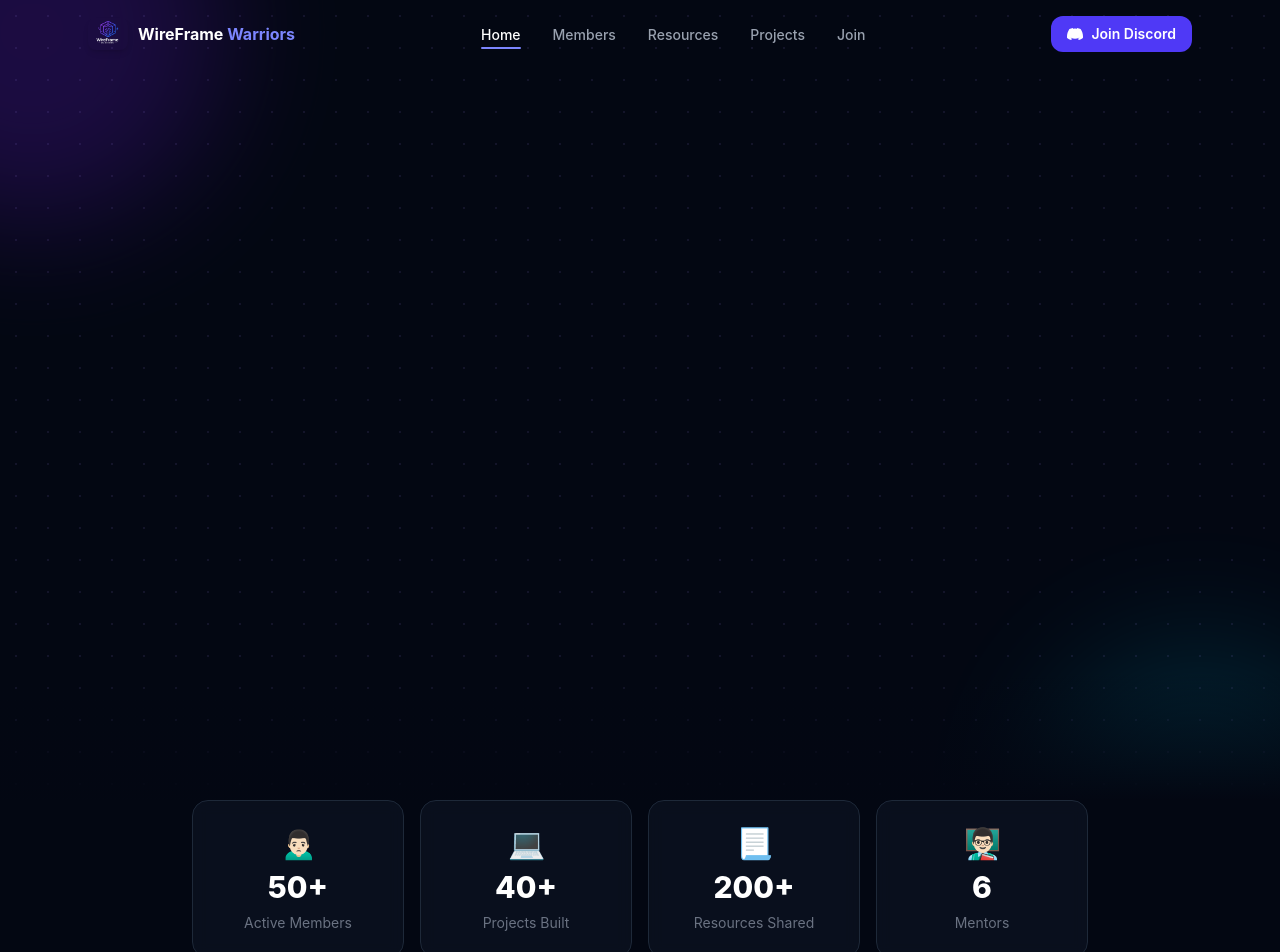
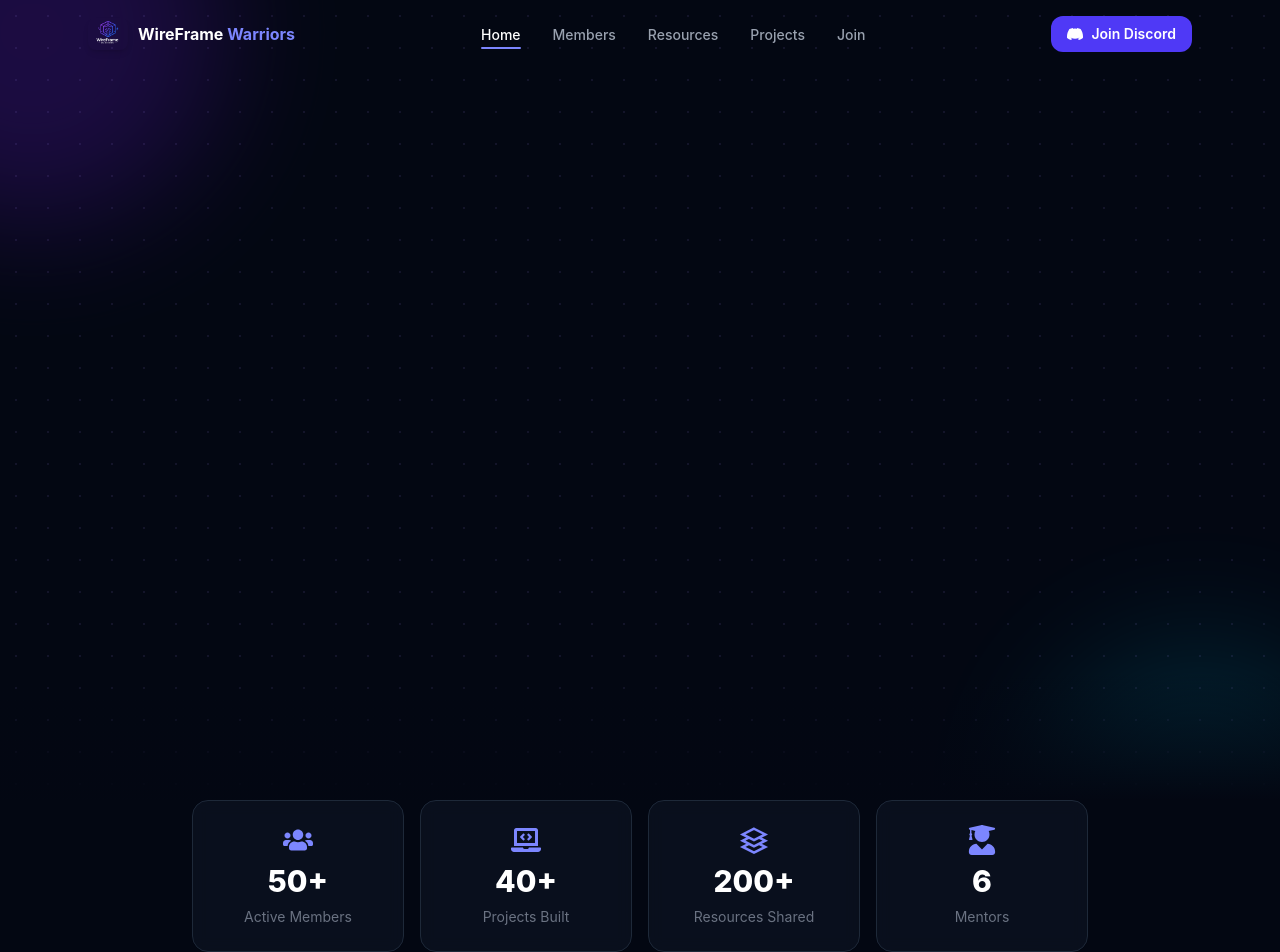
Before and after one commit to HasibCoderLab/WireFrame, a React (Vite) app: page / in a window 1280 px wide. Shown: the top 952 px of the page. Built offline with nearby package versions, Linux system fonts and the light colour scheme.

Commit message:
update icons

```diff
--- a/src/components/home/AboutSection.jsx
+++ b/src/components/home/AboutSection.jsx
@@ -9,6 +9,7 @@ import {
   FaLaptopCode,
   FaUsers,
 } from "react-icons/fa";
+import { FaUserGraduate } from "react-icons/fa";
 
 const FEATURES = [
   {
@@ -24,7 +25,7 @@ const FEATURES = [
       "Real projects বানিয়ে শেখো। Portfolio তৈরি হয়, আর practically কী শিখলে সেটা বোঝা যায়।",
   },
   {
-    icon: FaUsers,
+    icon: FaUserGraduate,
     title: "Mentor Support",
     description:
       "৬ জন experienced mentor সবসময় available। যেকোনো সমস্যায় Discord এ জিজ্ঞেস করো।",
--- a/src/components/home/HeroSection.jsx
+++ b/src/components/home/HeroSection.jsx
@@ -136,7 +136,7 @@ function LiveBadge() {
         <span className="relative inline-flex h-2 w-2 rounded-full bg-violet-400" />
       </span>
       <span className="text-sm font-medium tracking-wide text-violet-300">
-        WireFrame Warriors — Active Community
+        WireFrame Warriors  Active Community
       </span>
     </motion.div>
   );
--- a/src/components/home/StatsBar.jsx
+++ b/src/components/home/StatsBar.jsx
@@ -18,7 +18,10 @@ export default function StatsBar() {
         }}
         className="mx-auto grid max-w-4xl grid-cols-2 gap-4 sm:grid-cols-4"
       >
-        {communityStats.map((stat, i) => (
+        {communityStats.map((stat, i) => {
+          const Icon = stat.icon;
+
+          return (
             <motion.div
               key={stat.id}
               variants={fadeUp}
@@ -35,15 +38,21 @@ export default function StatsBar() {
         hover:border-gray-700
       "
             >
-            <span className="text-3xl" role="img" aria-label={stat.label}>
-              {stat.icon}
-            </span>
+              <Icon
+                className="text-3xl text-indigo-400"
+                aria-hidden="true"
+              />
+
               <span className="text-3xl font-extrabold text-white">
                 {stat.value}
               </span>
-            <span className="text-sm text-gray-500">{stat.label}</span>
+
+              <span className="text-sm text-gray-500">
+                {stat.label}
+              </span>
             </motion.div>
-        ))}
+          );
+        })}
       </motion.div>
     </section>
   );
--- a/src/data/members.js
+++ b/src/data/members.js
@@ -1,3 +1,12 @@
+import { RiUserCommunityFill } from "react-icons/ri";
+import { GrResources } from "react-icons/gr";
+import { FaUserGraduate } from "react-icons/fa";
+
+import {
+  FaBullseye,
+  FaLaptopCode,
+  FaUsers
+} from "react-icons/fa";
 export const mentors = [
   {
     id: 1,
@@ -56,8 +65,28 @@ export const mentors = [
   },
 ];
 export const communityStats = [
-  { id: 1, label: "Active Members", value: "50+", icon: "🙍🏻‍♂️" },
-  { id: 2, label: "Projects Built", value: "40+", icon: "💻" },
-  { id: 3, label: "Resources Shared", value: "200+", icon: "📃" },
-  { id: 4, label: "Mentors", value: "6", icon: "👨🏻‍🏫" },
+  {
+    id: 1,
+    label: "Active Members",
+    value: "50+",
+    icon: FaUsers,
+  },
+  {
+    id: 2,
+    label: "Projects Built",
+    value: "40+",
+    icon: FaLaptopCode,
+  },
+  {
+    id: 3,
+    label: "Resources Shared",
+    value: "200+",
+    icon: GrResources,
+  },
+  {
+    id: 4,
+    label: "Mentors",
+    value: "6",
+    icon: FaUserGraduate,
+  },
 ];
```
Lines whose indentation alone changed are shown as unchanged.
